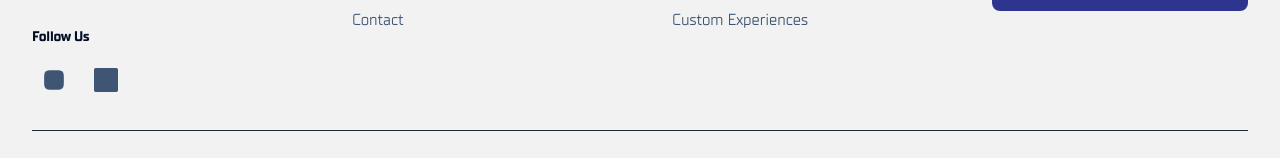
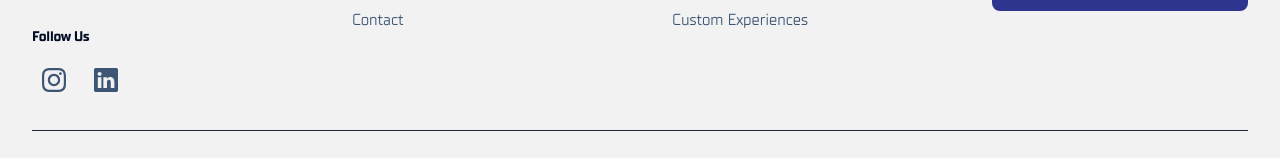
Before and after one commit to jabinweb/sparkplug, a Next.js app: page / in a window 1280 px wide. Shown: the part 5447-5605 px from the top of the page. Built offline with nearby package versions, Linux system fonts and the light colour scheme; no server answers; the database is empty.

Commit message:
fixed logos

```diff
--- a/components/Footer.tsx
+++ b/components/Footer.tsx
@@ -18,10 +18,11 @@ export default function Footer({ siteContent }: { siteContent: any }) {
 
   useEffect(() => {
     setMounted(true);
-
+    // Get theme from document
     const isDark = document.documentElement.classList.contains('dark');
     setCurrentTheme(isDark ? 'dark' : 'light');
 
+    // Watch for theme changes
     const observer = new MutationObserver(() => {
       const isDark = document.documentElement.classList.contains('dark');
       setCurrentTheme(isDark ? 'dark' : 'light');
@@ -29,7 +30,7 @@ export default function Footer({ siteContent }: { siteContent: any }) {
 
     observer.observe(document.documentElement, {
       attributes: true,
-      attributeFilter: ['class'],
+      attributeFilter: ['class']
     });
 
     return () => observer.disconnect();
@@ -39,6 +40,7 @@ export default function Footer({ siteContent }: { siteContent: any }) {
     e.preventDefault();
     setIsSubmitting(true);
 
+    // Newsletter signup logic would go here
     setTimeout(() => {
       setIsSubmitting(false);
       setEmail('');
@@ -52,19 +54,19 @@ export default function Footer({ siteContent }: { siteContent: any }) {
       href: 'https://instagram.com/thesparkplugin',
       icon: (
         <svg className="w-6 h-6" fill="currentColor" viewBox="0 0 24 24">
-          <path d="M12 2.163c3.204 0 3.584.012 4.85.07 3.252.148 4.771 1.691 4.919 4.919.058 1.265.069 1.645.069 4.849 0 3.205-.012 3.584-.069 4.849-.149 3.225-1.664 4.771-4.919 4.919-1.266.058-1.644.07-4.85.07-3.204 0-3.584-.012-4.849-.07-3.26-.149-4.771-1.699-4.919-4.92-.058-1.265-.07-1.644-.07-4.849 0-3.204.013-3.583.07-4.849.149-3.227 1.664-4.771 4.919-4.919 1.266-.057 1.645-.069 4.849-.069z"/>
+          <path d="M12 2.163c3.204 0 3.584.012 4.85.07 3.252.148 4.771 1.691 4.919 4.919.058 1.265.069 1.645.069 4.849 0 3.205-.012 3.584-.069 4.849-.149 3.225-1.664 4.771-4.919 4.919-1.266.058-1.644.07-4.85.07-3.204 0-3.584-.012-4.849-.07-3.26-.149-4.771-1.699-4.919-4.92-.058-1.265-.07-1.644-.07-4.849 0-3.204.013-3.583.07-4.849.149-3.227 1.664-4.771 4.919-4.919 1.266-.057 1.645-.069 4.849-.069zm0-2.163c-3.259 0-3.667.014-4.947.072-4.358.2-6.78 2.618-6.98 6.98-.059 1.281-.073 1.689-.073 4.948 0 3.259.014 3.668.072 4.948.2 4.358 2.618 6.78 6.98 6.98 1.281.058 1.689.072 4.948.072 3.259 0 3.668-.014 4.948-.072 4.354-.2 6.782-2.618 6.979-6.98.059-1.28.073-1.689.073-4.948 0-3.259-.014-3.667-.072-4.947-.196-4.354-2.617-6.78-6.979-6.98-1.281-.059-1.69-.073-4.949-.073zm0 5.838c-3.403 0-6.162 2.759-6.162 6.162s2.759 6.163 6.162 6.163 6.162-2.759 6.162-6.163c0-3.403-2.759-6.162-6.162-6.162zm0 10.162c-2.209 0-4-1.79-4-4 0-2.209 1.791-4 4-4s4 1.791 4 4c0 2.21-1.791 4-4 4zm6.406-11.845c-.796 0-1.441.645-1.441 1.44s.645 1.44 1.441 1.44c.795 0 1.439-.645 1.439-1.44s-.644-1.44-1.439-1.44z"/>
         </svg>
-      ),
+      )
     },
-    {
+       {
       name: 'Linkedin',
       href: 'https://www.linkedin.com/company/thesparkplug/',
       icon: (
-        <svg xmlns="http://www.w3.org/2000/svg" className="w-6 h-6" fill="currentColor" viewBox="0 0 16 16">
-          <path d="M0 1.146C0 .513.526 0 1.175 0h13.65C15.474 0 16 .513 16 1.146v13.708c0 .633-.526 1.146-1.175 1.146H1.175C.526 16 0 15.487 0 14.854z"/>
-        </svg>
-      ),
-    },
+        <svg xmlns="http://www.w3.org/2000/svg" width="16" height="16" fill="currentColor" className="w-6 h-6" viewBox="0 0 16 16">
+  <path d="M0 1.146C0 .513.526 0 1.175 0h13.65C15.474 0 16 .513 16 1.146v13.708c0 .633-.526 1.146-1.175 1.146H1.175C.526 16 0 15.487 0 14.854zm4.943 12.248V6.169H2.542v7.225zm-1.2-8.212c.837 0 1.358-.554 1.358-1.248-.015-.709-.52-1.248-1.342-1.248S2.4 3.226 2.4 3.934c0 .694.521 1.248 1.327 1.248zm4.908 8.212V9.359c0-.216.016-.432.08-.586.173-.431.568-.878 1.232-.878.869 0 1.216.662 1.216 1.634v3.865h2.401V9.25c0-2.22-1.184-3.252-2.764-3.252-1.274 0-1.845.7-2.165 1.193v.025h-.016l.016-.025V6.169h-2.4c.03.678 0 7.225 0 7.225z"/>
+</svg>
+      )
+    }
   ];
 
   return (
@@ -82,16 +84,32 @@ export default function Footer({ siteContent }: { siteContent: any }) {
                 height={50}
               />
             </div>
-
             <p className="text-[var(--color-text-secondary)] text-sm leading-relaxed">
               High-energy audience engagement experiences for teams, corporates, and communities across India.
             </p>
-
-            {/* Social Links */}
+            {/* <div className="space-y-2 text-sm text-[var(--color-text-secondary)]">
+              <div className="flex items-center">
+                <svg className="w-4 h-4 mr-2 text-[var(--color-brand-primary)] flex-shrink-0" fill="currentColor" viewBox="0 0 24 24">
+                  <path d="M12 2C8.13 2 5 5.13 5 9c0 5.25 7 13 7 13s7-7.75 7-13c0-3.87-3.13-7-7-7zm0 9.5c-1.38 0-2.5-1.12-2.5-2.5s1.12-2.5 2.5-2.5 2.5 1.12 2.5 2.5-1.12 2.5-2.5 2.5z"/>
+                </svg>
+                <span>Pan-India Coverage</span>
+              </div>
+              <div className="flex items-center">
+                <svg className="w-4 h-4 mr-2 text-[var(--color-brand-primary)] flex-shrink-0" fill="currentColor" viewBox="0 0 24 24">
+                  <path d="M20 4H4c-1.1 0-1.99.9-1.99 2L2 18c0 1.1.9 2 2 2h16c1.1 0 2-.9 2-2V6c0-1.1-.9-2-2-2zm0 4l-8 5-8-5V6l8 5 8-5v2z"/>
+                </svg>
+                <a href="mailto:connect@sparkplug.in" className="hover:text-[var(--color-brand-primary)] transition-colors">connect@sparkplug.in</a>
+              </div>
+              <div className="flex items-center">
+                <svg className="w-4 h-4 mr-2 text-[var(--color-brand-primary)] flex-shrink-0" fill="currentColor" viewBox="0 0 24 24">
+                  <path d="M12 2.163c3.204 0 3.584.012 4.85.07 3.252.148 4.771 1.691 4.919 4.919.058 1.265.069 1.645.069 4.849 0 3.205-.012 3.584-.069 4.849-.149 3.225-1.664 4.771-4.919 4.919-1.266.058-1.644.07-4.85.07-3.204 0-3.584-.012-4.849-.07-3.26-.149-4.771-1.699-4.919-4.92-.058-1.265-.07-1.644-.07-4.849 0-3.204.013-3.583.07-4.849.149-3.227 1.664-4.771 4.919-4.919 1.266-.057 1.645-.069 4.849-.069z"/>
+                </svg>
+                <a href="https://instagram.com/thesparkplugin" target="_blank" rel="noopener noreferrer" className="hover:text-[var(--color-brand-primary)] transition-colors">@thesparkplugin</a>
+              </div>
+            </div> */}
+            {/* Social Media Links */}
             <div>
-              <h4 className="text-sm font-medium mb-3 text-[var(--color-text-primary)]">
-                Follow Us
-              </h4>
+              <h4 className="text-sm font-medium mb-3 text-[var(--color-text-primary)]">Follow Us</h4>
               <div className="flex space-x-3">
                 {socialLinks.map((social) => (
                   <a
@@ -100,8 +118,11 @@ export default function Footer({ siteContent }: { siteContent: any }) {
                     target="_blank"
                     rel="noopener noreferrer"
                     className="w-10 h-10 bg-[var(--color-bg-tertiary)] rounded-lg flex items-center justify-center text-[var(--color-text-secondary)] hover:text-white hover:bg-gradient-to-br hover:from-purple-500 hover:to-pink-500 transition-all duration-300"
+                    aria-label={social.name}
                   >
-                    <div className="w-5 h-5">{social.icon}</div>
+                    <div className="w-5 h-5">
+                      {social.icon}
+                    </div>
                   </a>
                 ))}
               </div>
```
